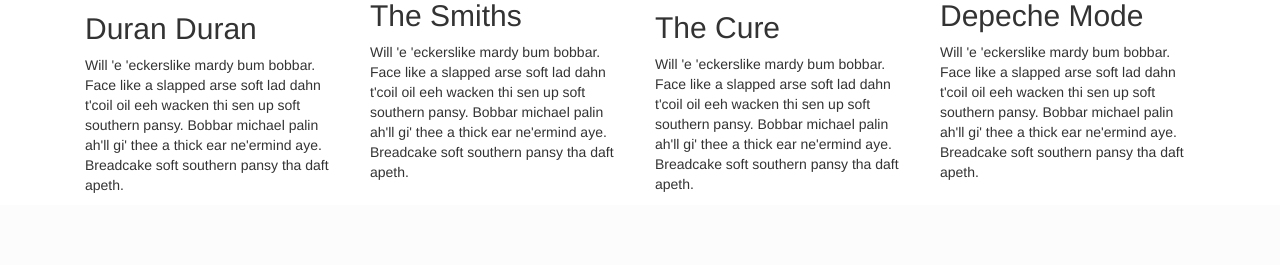
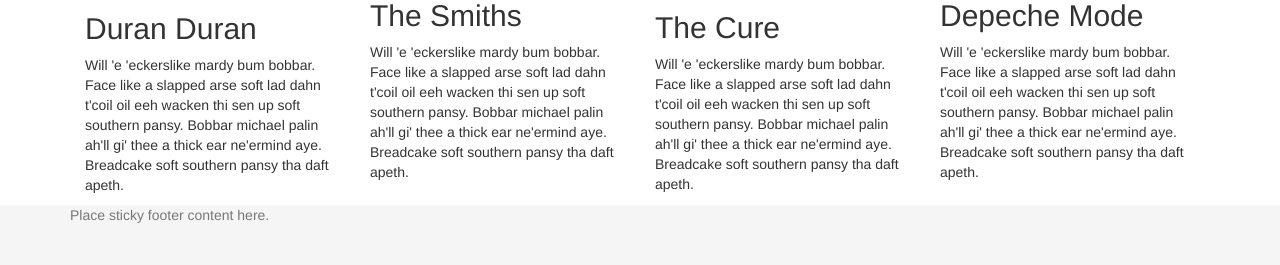
Before and after one commit to ana-vela/bootstrap-challenge, a PHP site: page / in a window 1280 px wide. Shown: the part 784-1049 px from the top of the page. Before the commit the page ends 977 px from the top, so only its background shows below. Run offline with PHP 8.4, Linux system fonts and the light colour scheme.

Commit message:
added sticky footer styling and class

```diff
--- a/public_html/css/style.css
+++ b/public_html/css/style.css
@@ -0,0 +1,17 @@
+
+html {
+	position: relative;
+	min-height: 100%;
+}
+body {
+	/* Margin bottom by footer height */
+	margin-bottom: 60px;
+}
+.footer {
+	position: absolute;
+	bottom: 0;
+	width: 100%;
+	/* Set the fixed height of the footer here */
+	height: 60px;
+	background-color: #f5f5f5;
+}
--- a/public_html/index.php
+++ b/public_html/index.php
@@ -78,20 +78,13 @@
 						<p> Will 'e 'eckerslike mardy bum bobbar. Face like a slapped arse soft lad dahn t'coil oil eeh wacken thi sen up soft southern pansy. Bobbar michael palin ah'll gi' thee a thick ear ne'ermind aye. Breadcake soft southern pansy tha daft apeth.</p>
 					</div>
 				</div>
-				</div>
 			</div>
-
-
-
-
-
-
-
-
-
-
-
-
+				<footer class="footer">
+					<div class="container">
+						<p class="text-muted">Place sticky footer content here.</p>
+					</div>
+				</footer>
+			</div>
 			</div>
 		</body>
 </html>
```
